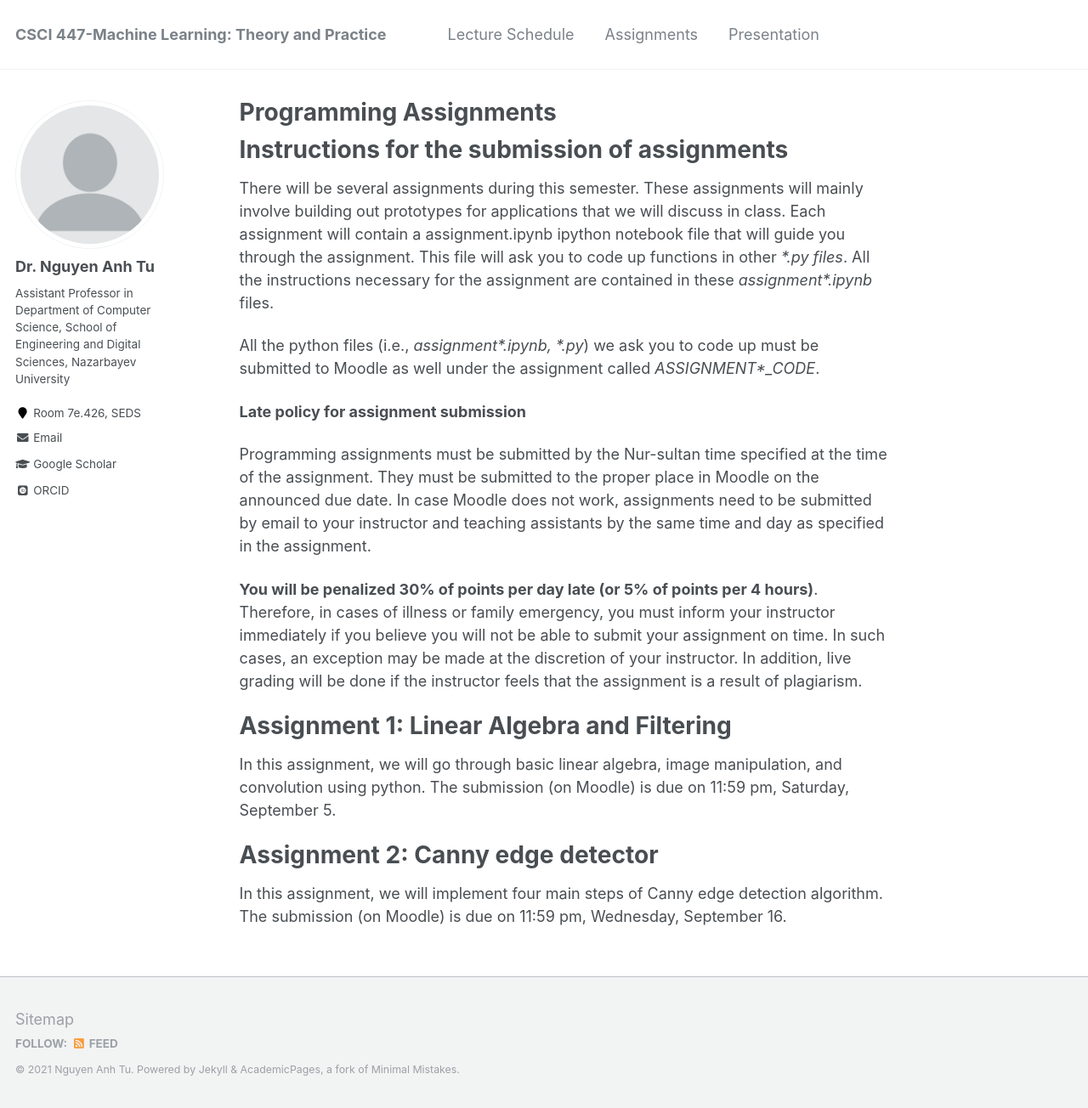
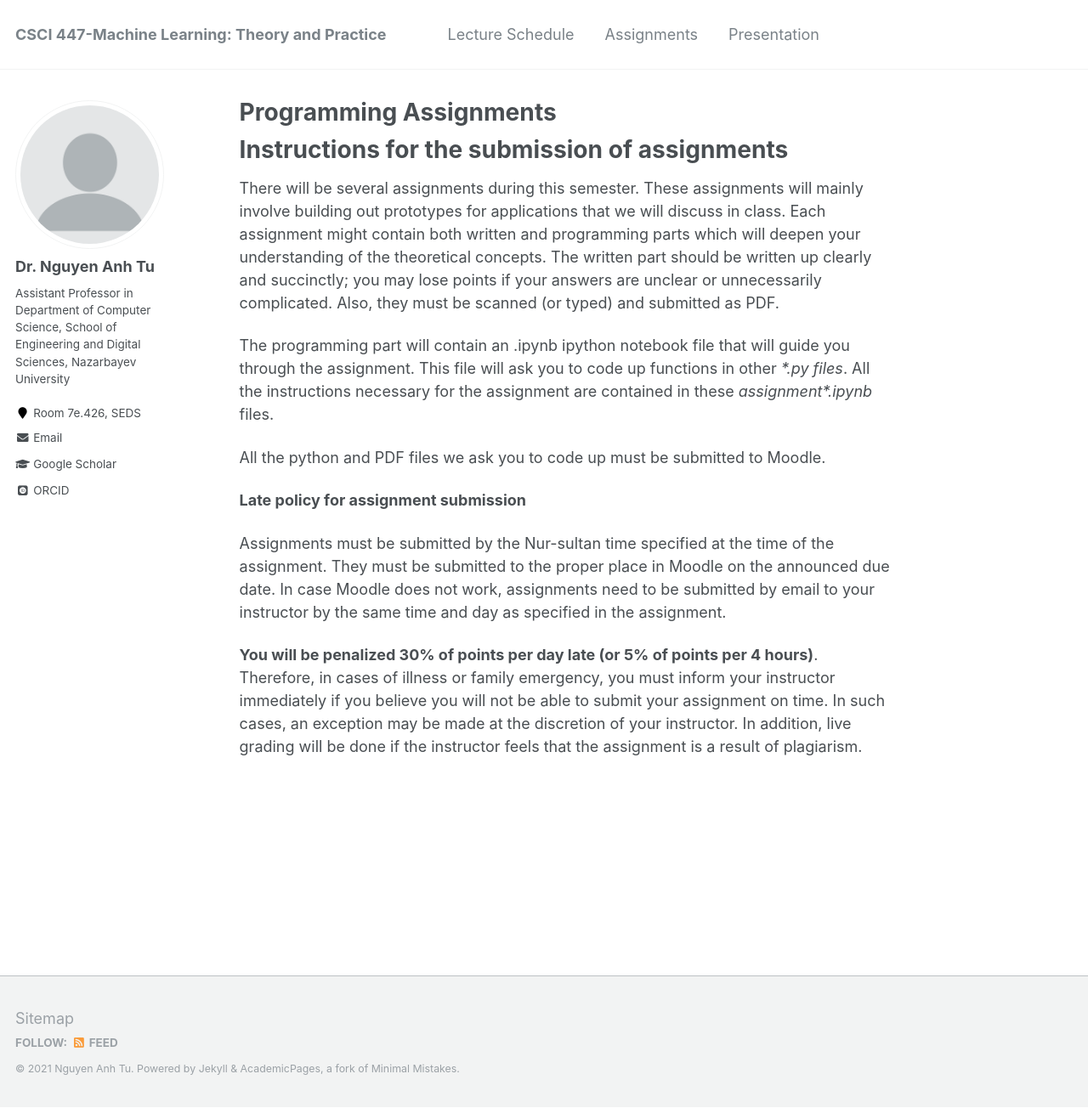
Before and after one commit to tunguyen87/seds-ml, a Jekyll site: the page built from _pages/Assignments.md, in a window 1280 px wide and 1304 px high. Shown: the whole window at 85% size. Built offline with Jekyll 4.4.1, drawn with Linux system fonts in a browser that asks for light colours; some web fonts are replaced.

Commit message:
Update Assignments.md

```diff
--- a/_pages/Assignments.md
+++ b/_pages/Assignments.md
@@ -10,20 +10,14 @@ redirect_from:
 
 Instructions for the submission of assignments
 ======
-There will be several assignments during this semester. These assignments will mainly involve building out prototypes for applications that we will discuss in class. Each assignment will contain a assignment.ipynb ipython notebook file that will guide you through the assignment. This file will ask you to code up functions in other *\*.py files*. All the instructions necessary for the assignment are contained in these *assignment\*.ipynb* files.
+There will be several assignments during this semester. These assignments will mainly involve building out prototypes for applications that we will discuss in class. Each assignment might contain both written and programming parts which will deepen your understanding of the theoretical concepts. The written part should be written up clearly and succinctly; you may lose points if your answers are unclear or unnecessarily complicated. Also, they must be scanned (or typed) and submitted as PDF.
 
-All the python files (i.e., *assignment\*.ipynb, \*.py*) we ask you to code up must be submitted to Moodle as well under the assignment called *ASSIGNMENT\*_CODE*.
+The programming part will contain an .ipynb ipython notebook file that will guide you through the assignment. This file will ask you to code up functions in other *\*.py files*. All the instructions necessary for the assignment are contained in these *assignment\*.ipynb* files.
+
+All the python and PDF files we ask you to code up must be submitted to Moodle.
 
 **Late policy for assignment submission**
 
-Programming assignments must be submitted by the Nur-sultan time specified at the time of the assignment. They must be submitted to the proper place in Moodle on the announced due date. In case Moodle does not work, assignments need to be submitted by email to your instructor and teaching assistants by the same time and day as specified in the assignment.
+Assignments must be submitted by the Nur-sultan time specified at the time of the assignment. They must be submitted to the proper place in Moodle on the announced due date. In case Moodle does not work, assignments need to be submitted by email to your instructor by the same time and day as specified in the assignment.
 
 **You will be penalized 30% of points per day late (or 5% of points per 4 hours)**. Therefore, in cases of illness or family emergency, you must inform your instructor immediately if you believe you will not be able to submit your assignment on time. In such cases, an exception may be made at the discretion of your instructor. In addition, live grading will be done if the instructor feels that the assignment is a result of plagiarism.
-
-Assignment 1: Linear Algebra and Filtering
-======
-In this assignment, we will go through basic linear algebra, image manipulation, and convolution using python. The submission (on Moodle) is due on 11:59 pm, Saturday, September 5.
-
-Assignment 2: Canny edge detector
-======
-In this assignment, we will implement four main steps of Canny edge detection algorithm. The submission (on Moodle) is due on 11:59 pm, Wednesday, September 16.
```
